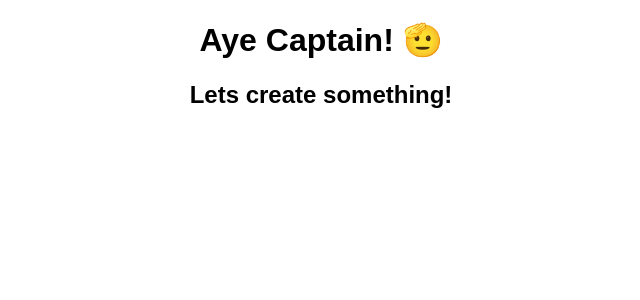
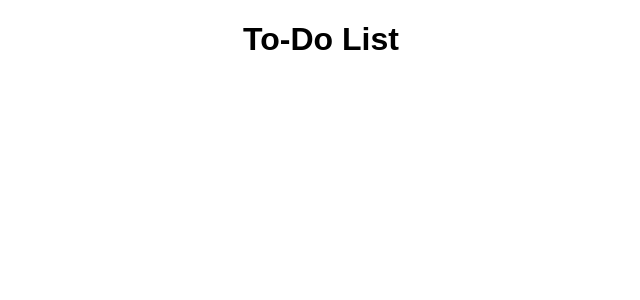
Before and after one commit to madhanmohans/ToDoApp-React, a JavaScript app: page / in a window 1280 px wide. Shown: the top 300 px of the page, without its empty margins (319-959 px from the left). Built offline with nearby package versions, Linux system fonts and the light colour scheme.

Commit message:
added header

```diff
--- a/src/App.js
+++ b/src/App.js
@@ -1,10 +1,10 @@
 import "./styles.css";
+import Header from "./components/Header";
 
 export default function App() {
   return (
     <div className="Application">
-      <h1>Aye Captain! 🫡</h1>
-      <h2>Lets create something!</h2>
+      <Header />
     </div>
   );
 }
--- /dev/null
+++ b/src/components/Header.js
@@ -0,0 +1,5 @@
+export default function Header() {
+    return (
+        <h1>To-Do List</h1>
+    )
+}
```
